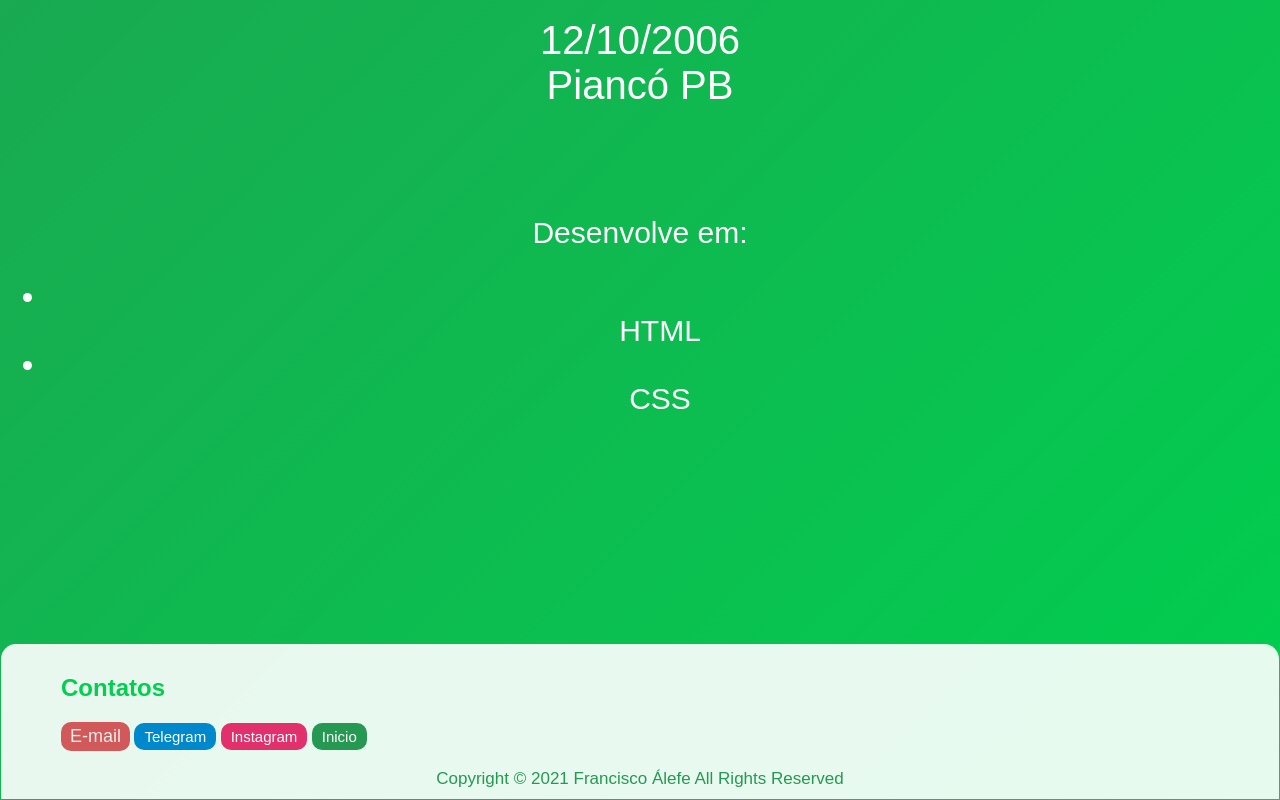
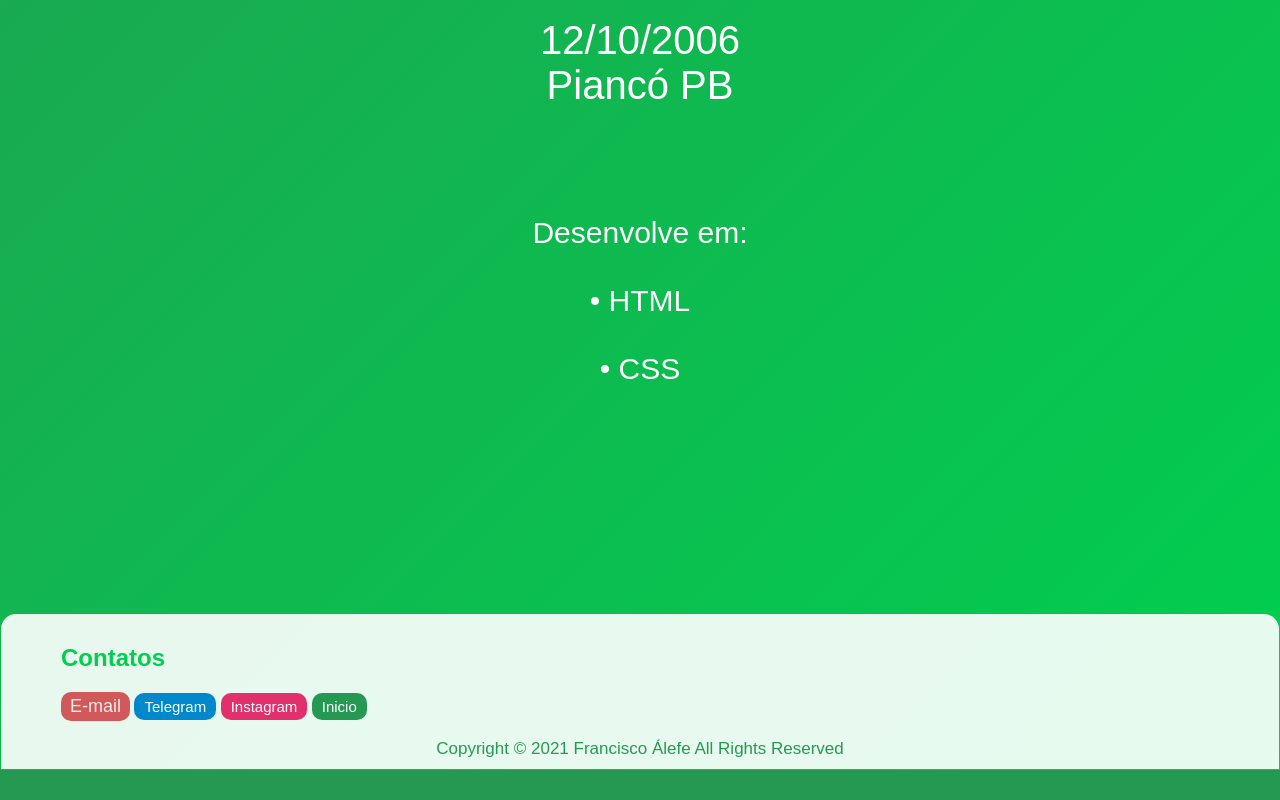
Before and after one commit to FranciscoAlefe/aleferepo, a plain HTML site: page about.html in a window 1280 px wide. Shown: the part 923-1723 px from the top of the page. After the commit the page ends 1693 px from the top, so only its background shows below. Drawn offline with Linux system fonts and the light colour scheme.

Commit message:
Update about.html

```diff
--- a/about.html
+++ b/about.html
@@ -48,10 +48,8 @@
           <div class="skills1">
            <br>
             <br>Desenvolve em:<br>
-              <ul>
-                <li> <br> <a href="https://developer.mozilla.org/pt-BR/docs/Web/HTML" target="__blank">HTML</a> <br> </li>
-                <li> <br> <a href="https://developer.mozilla.org/pt-BR/docs/Web/CSS" target="__blank">CSS</a> <br> </li>
-              </ul>
+                <br> <a href="https://developer.mozilla.org/pt-BR/docs/Web/HTML" target="__blank">• HTML</a> <br>
+                <br> <a href="https://developer.mozilla.org/pt-BR/docs/Web/CSS" target="__blank">• CSS</a> <br>
          </div>
        </p>
 
```
